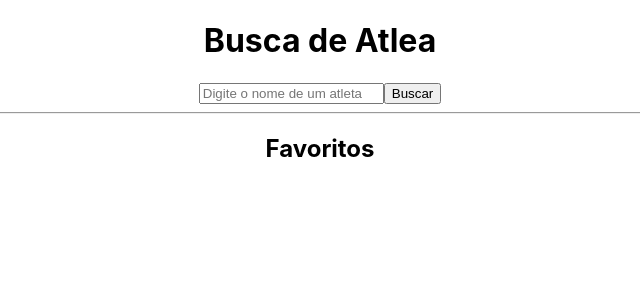
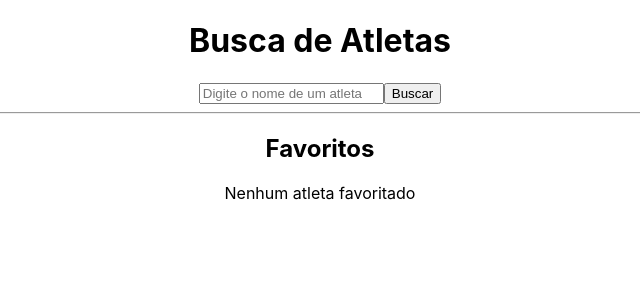
Before and after one commit to izaacpinheiro/avaliacao-web1-n1b, a React (Create React App) app: page / in a window 1280 px wide. Shown: the top 300 px of the page, without its empty margins (320-960 px from the left). Built offline with nearby package versions, Linux system fonts and the light colour scheme.

Commit message:
arruma códigos para teste inicial

```diff
--- a/src/App.js
+++ b/src/App.js
@@ -1,7 +1,8 @@
-import logo from './logo.svg';
 import './App.css';
 import React, { useState} from 'react';
 import axios from 'axios'
+import PainelFavoritos from './components/PainelFavoritos';
+// import CardAtleta from './components/CardAtleta';
 
 function App() {
   const [busca, setBusca] = useState('');
@@ -35,7 +36,7 @@ function App() {
 
   return (
     <div className='App'>
-      <h1>Busca de Atlea</h1>
+      <h1>Busca de Atletas</h1>
       <input
         type="text"
         placeholder='Digite o nome de um atleta'
@@ -56,7 +57,7 @@ function App() {
 
        <hr />
       <h2>Favoritos</h2>
-      {/* <PainelFavoritos favoritos={favoritos} /> */}
+      {<PainelFavoritos favoritos={favoritos} />}
       <ul>
         {favoritos.map((fav) => (
           <li key={fav.id}>{fav.firstname} {fav.lastname}</li>
```
